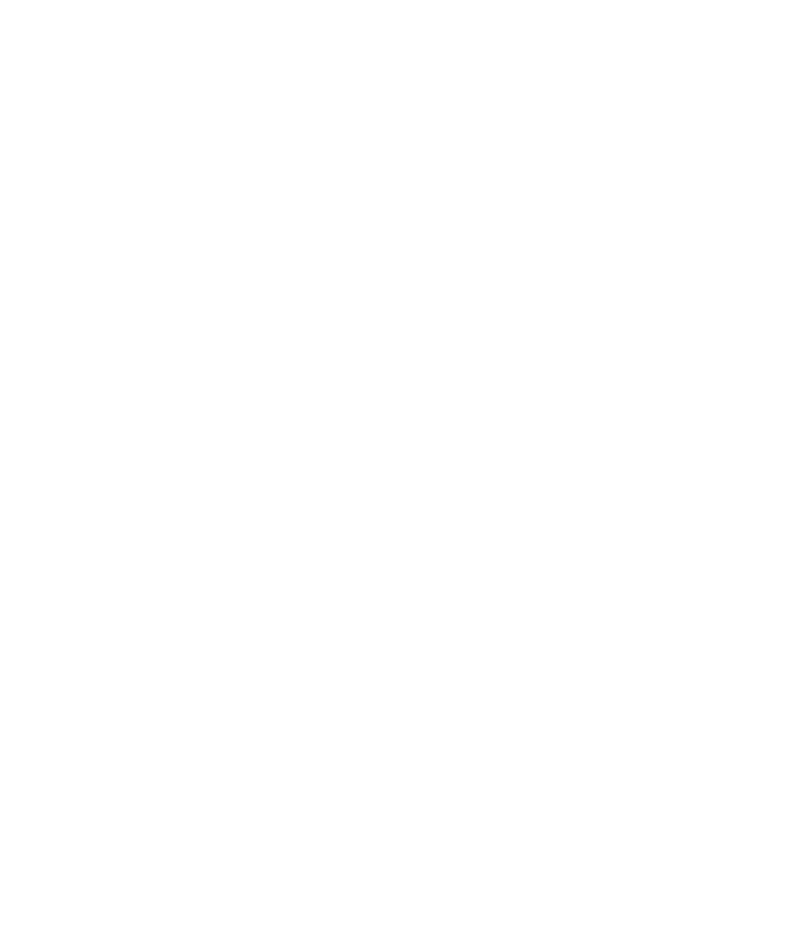
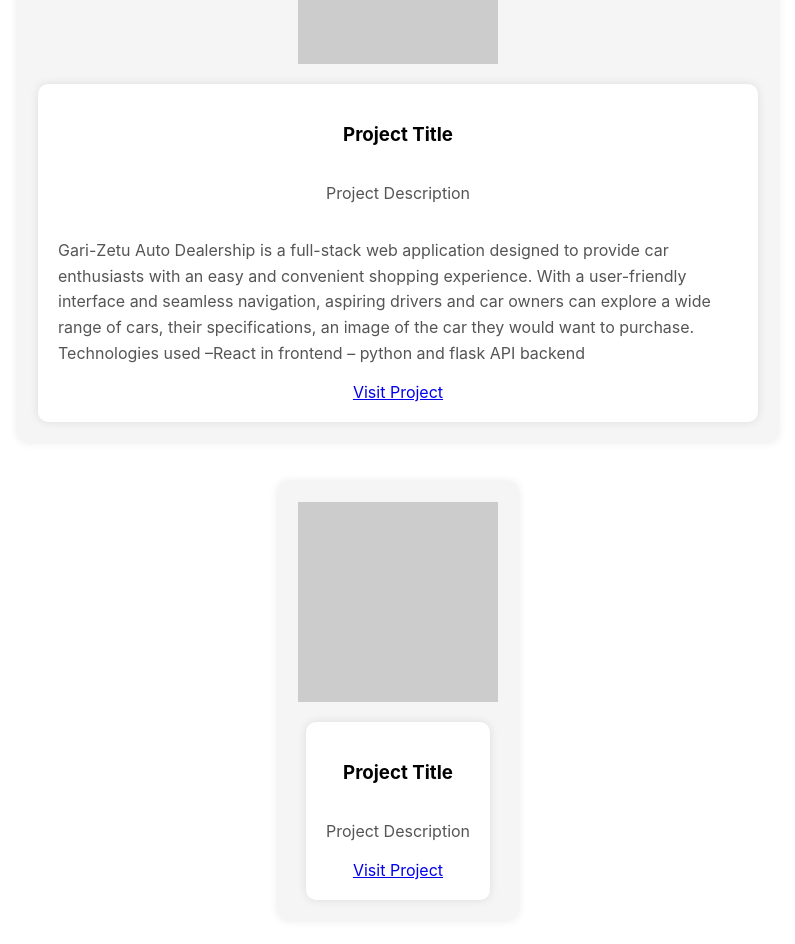
Before and after one commit to kanyi9/kanyi-portfolio, a React (Create React App) app in the folder kanyi-portfolio/: page / in a window 1280 px wide. Shown: the part 1660-2604 px from the top of the page, without its empty margins (242-1037 px from the left). Before the commit the page ends 1395 px from the top, so only its background shows below. Built offline with nearby package versions, Linux system fonts and the light colour scheme.

Commit message:
adds projects

```diff
--- a/kanyi-portfolio/src/App.js
+++ b/kanyi-portfolio/src/App.js
@@ -4,6 +4,7 @@
 import Introduction from './components/Introduction';
 import About from './components/About';
 import Specialties from './components/Specialities';
+import Projects from './components/Projects';
 
 function App() {
     return (
@@ -12,6 +13,7 @@
             <Introduction />
             <About />
             <Specialties />
+            <Projects/>
             {/* Other components will go here */}
         </div>
     );
--- /dev/null
+++ b/kanyi-portfolio/src/components/Projects.css
@@ -0,0 +1,70 @@
+.projects {
+    display: flex;
+    flex-direction: column;
+    align-items: center;
+    justify-content: center;
+    padding: 20px;
+}
+
+.projects h2 {
+    text-align: center;
+}
+
+.projects-grid {
+    display: flex;
+    flex-wrap: wrap;
+    justify-content: space-around;
+    align-items: center;
+    width: 100%;
+    max-width: 800px;
+    margin: 0 auto;
+}
+
+.project {
+    display: flex;
+    flex-direction: column;
+    align-items: center;
+    justify-content: center;
+    margin: 20px;
+    padding: 20px;
+    background-color: #f5f5f5;
+    border-radius: 10px;
+    box-shadow: 0 0 10px rgba(0, 0, 0, 0.1);
+    animation: floatAndBounce 2s infinite;
+}
+
+.project-image {
+    width: 200px;
+    height: 200px;
+    background-color: #ccc;
+    /* Add project image or placeholder styling */
+}
+
+.project-details {
+    display: flex;
+    flex-direction: column;
+    align-items: center;
+    justify-content: center;
+    margin-top: 20px;
+    padding: 20px;
+    background-color: #fff;
+    border-radius: 10px;
+    box-shadow: 0 0 10px rgba(0, 0, 0, 0.1);
+    transition: all 0.3s ease-in-out;
+}
+
+.project-details:hover {
+    transform: scale(1.05);
+}
+
+@keyframes floatAndBounce {
+    0% {
+        transform: translateY(0);
+    }
+    50% {
+        transform: translateY(-10px);
+    }
+    100% {
+        transform: translateY(0);
+    }
+}
--- /dev/null
+++ b/kanyi-portfolio/src/components/Projects.js
@@ -0,0 +1,38 @@
+import React from 'react';
+import './Projects.css'; // Import the CSS file for styling
+
+const Projects = () => {
+    return (
+        <section className="projects">
+            <h2>Projects</h2>
+            <div className="projects-grid">
+                <div className="project">
+                    <div className="project-image">
+                        {/* Add project image or placeholder */}
+                    </div>
+                    <div className="project-details">
+                        <h3>Project Title</h3>
+                        <p>Project Description</p>
+                        <p>Gari-Zetu Auto Dealership is a full-stack web application designed to provide car enthusiasts with an easy and convenient
+shopping experience. With a user-friendly interface and seamless navigation, aspiring drivers and car owners can explore
+a wide range of cars, their specifications, an image of the car they would want to purchase.
+Technologies used –React in frontend – python and flask API backend</p>
+                        <a href="https://gari-zetu.vercel.app/" target="_blank" rel="noopener noreferrer">Visit Project</a>
+                    </div>
+                </div>
+                <div className="project">
+                    <div className="project-image">
+                        {/* Add project image or placeholder */}
+                    </div>
+                    <div className="project-details">
+                        <h3>Project Title</h3>
+                        <p>Project Description</p>
+                        <a href="https://foodbridge-project.vercel.app/" target="_blank" rel="noopener noreferrer">Visit Project</a>
+                    </div>
+                </div>
+            </div>
+        </section>
+    );
+};
+
+export default Projects;
```
